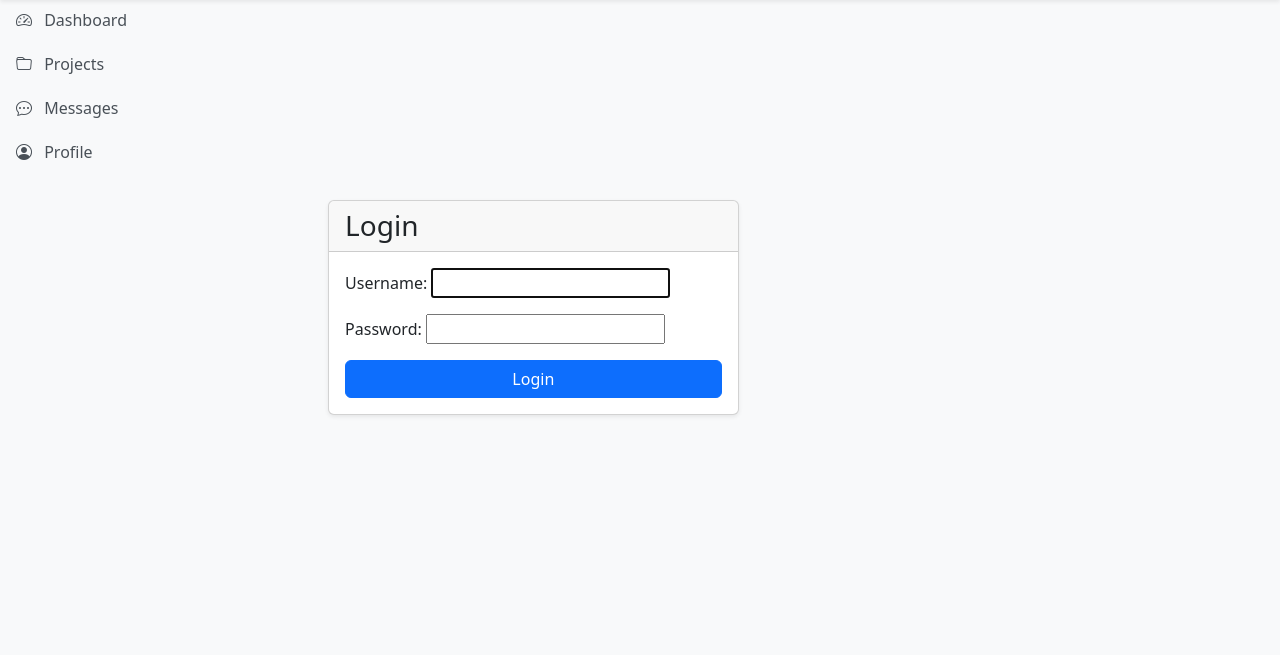
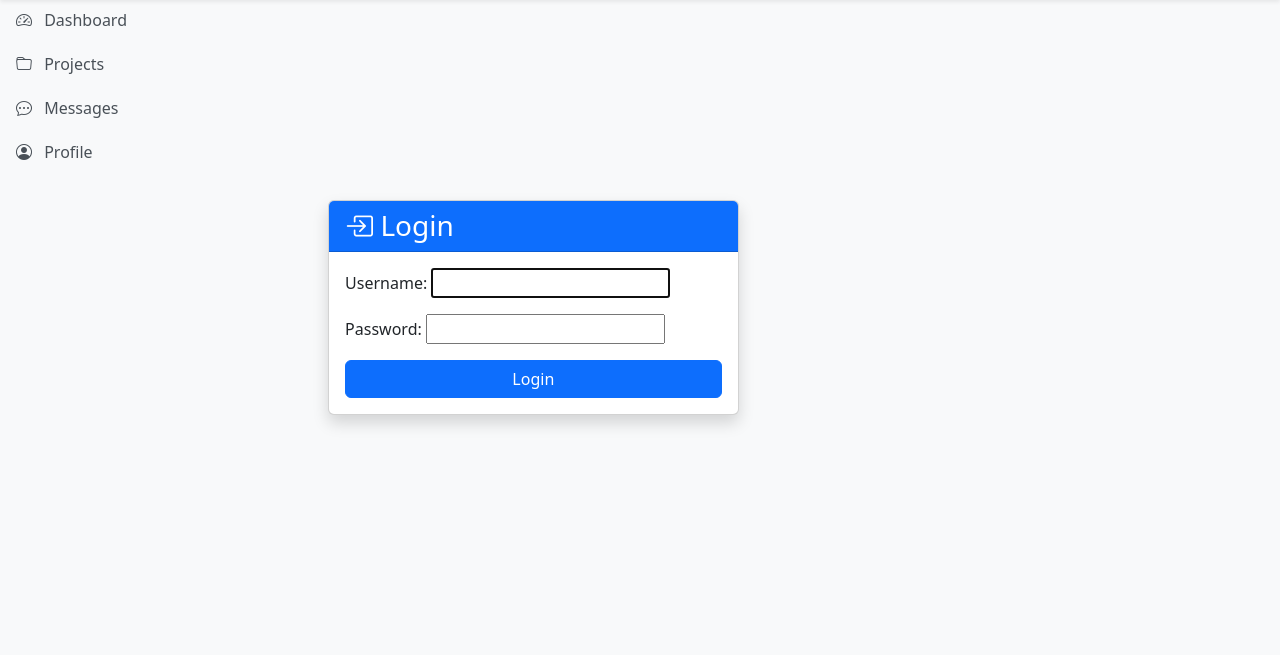
Before and after one commit to colin-182/student-portal, a Django app: page /accounts/login/ in a window 1280 px wide. Shown: the part 60-715 px from the top of the page. Run offline with Django 5.2, Linux system fonts and the light colour scheme.

Commit message:
improve login page payout and validation feedback

```diff
--- a/templates/registration/login.html
+++ b/templates/registration/login.html
@@ -8,29 +8,46 @@ Login
 
 <div class="row justify-content-center">
 
-    <div class="col-md-5">
+    <div class="col-lg-5 col-md-7">
 
-        <div class="card shadow-sm">
+        <div class="card shadow">
 
-            <div class="card-header">
+            <div class="card-header bg-primary text-white">
 
                 <h3 class="mb-0">
+
+                    <i class="bi bi-box-arrow-in-right"></i>
+
                     Login
+
                 </h3>
 
             </div>
 
             <div class="card-body">
 
-                <form method="post">
+                {% if form.errors %}
+
+                    <div class="alert alert-danger">
+
+                        Invalid username or password.
+                        Please try again.
+
+                    </div>
+
+                {% endif %}
+
+                <form
+                    method="post"
+                    action="{% url 'login' %}">
 
                     {% csrf_token %}
 
                     {{ form.as_p }}
 
                     <button
-                        class="btn btn-primary w-100"
-                        type="submit">
+                        type="submit"
+                        class="btn btn-primary w-100">
 
                         Login
 
```
Also changed, not shown: db.sqlite3.
